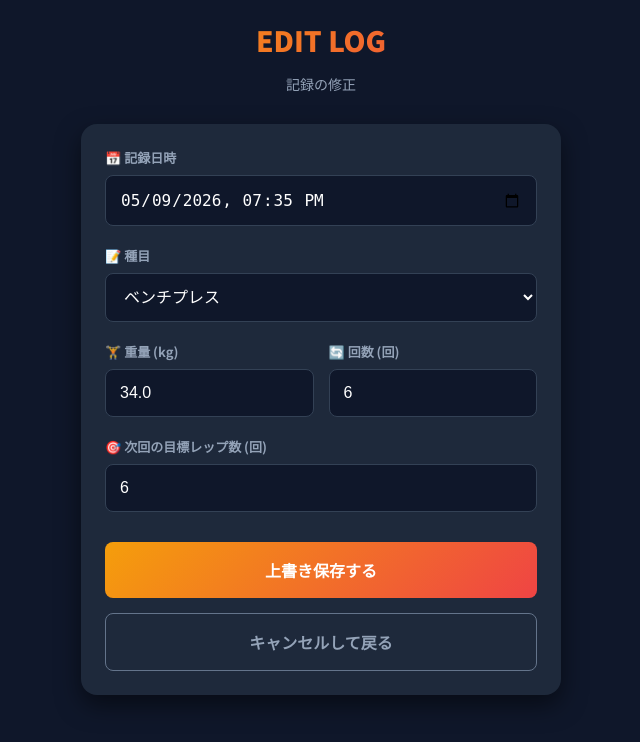
After one commit to somahonoki1-collab/web-app, a Flask app: page /edit/1 in a window 1280 px wide. The commit adds this page. Shown: the top 742 px of the page, without its empty margins (319-959 px from the left). Run offline with Flask 3, Linux system fonts and the light colour scheme.

Commit message:
編集機能の追加

```diff
--- a/app.py
+++ b/app.py
@@ -91,5 +91,45 @@ def delete_log(log_id):
     # 削除が終わったら、home関数に自動で戻る
     return redirect(url_for('home'))
 
+# --- 6. 編集機能 ---
+@app.route("/edit/<int:log_id>", methods=["GET", "POST"])
+def edit_log(log_id):
+    log_to_edit = TrainingLog.query.get(log_id)
+
+    if request.method == "POST":
+        # === 保存ボタンが押された時（上書き処理） ===
+
+        new_lift = request.form.get("lift_type")
+        new_weight = float(request.form.get("weight"))
+        new_reps = int(request.form.get("reps"))
+        new_target = int(request.form.get("target_reps"))
+
+        new_max_weight = calculate_1rm(new_weight, new_reps, new_lift)
+        new_next_weight = calculate_target_weight(new_max_weight, new_target, new_lift)
+        new_max_weight = round(new_max_weight, 1)
+        new_next_weight = round(new_next_weight, 1)
+
+        new_date_str = request.form.get("date")
+        # 文字列をPythonの日時データに変換する
+        new_date = datetime.strptime(new_date_str, '%Y-%m-%dT%H:%M')
+
+        log_to_edit.lift_type = new_lift
+        log_to_edit.weight = new_weight
+        log_to_edit.reps = new_reps
+        log_to_edit.one_rm = new_max_weight
+        log_to_edit.target_reps = new_target
+        log_to_edit.target_weight = new_next_weight
+        log_to_edit.date = new_date
+
+        # データベースの変更を確定して保存する
+        db.session.commit()     # 確定して保存
+
+        return redirect(url_for('home'))
+
+    else:
+        # === 編集ボタンが押された直後 ===
+        # まだ作っていませんが、編集専用の画面に log_to_edit を渡して開く
+        return render_template("edit.html", log=log_to_edit)
+
 if __name__ == "__main__":
     app.run(debug=True)
--- /dev/null
+++ b/templates/edit.html
@@ -0,0 +1,76 @@
+<!DOCTYPE html>
+<html lang="ja">
+<head>
+    <meta charset="UTF-8">
+    <meta name="viewport" content="width=device-width, initial-scale=1.0">
+    <title>記録の編集 - Workout Tracker</title>
+    <link href="https://fonts.googleapis.com/css2?family=Noto+Sans+JP:wght@400;700;900&display=swap" rel="stylesheet">
+    <style>
+        /* トップページと同じダークモードのデザイン */
+        body { font-family: 'Noto Sans JP', sans-serif; background-color: #0f172a; color: #f8fafc; margin: 0; padding: 20px; display: flex; justify-content: center; }
+        .container { max-width: 480px; width: 100%; }
+        .app-header { text-align: center; margin-bottom: 30px; }
+        .app-title { font-size: 28px; font-weight: 900; margin: 0; background: linear-gradient(135deg, #f59e0b 0%, #ef4444 100%); -webkit-background-clip: text; -webkit-text-fill-color: transparent; }
+        .card { background: #1e293b; border-radius: 16px; padding: 24px; box-shadow: 0 10px 25px rgba(0,0,0,0.5); }
+        .form-group { margin-bottom: 20px; text-align: left; }
+        label { display: block; font-size: 13px; font-weight: 700; margin-bottom: 8px; color: #94a3b8; }
+        input, select { width: 100%; padding: 14px; border-radius: 8px; border: 1px solid #334155; background: #0f172a; color: #fff; font-size: 16px; box-sizing: border-box; transition: all 0.3s ease; }
+        input:focus, select:focus { outline: none; border-color: #f59e0b; box-shadow: 0 0 0 3px rgba(245, 158, 11, 0.2); }
+        .btn-primary { width: 100%; padding: 16px; border: none; border-radius: 8px; background: linear-gradient(135deg, #f59e0b, #ef4444); color: white; font-size: 16px; font-weight: 700; cursor: pointer; transition: transform 0.2s, box-shadow 0.2s; margin-top: 10px; }
+        .btn-primary:hover { transform: translateY(-2px); box-shadow: 0 8px 20px rgba(239, 68, 68, 0.4); }
+        .btn-cancel { display: block; text-align: center; width: 100%; padding: 16px; border: 1px solid #64748b; border-radius: 8px; background: transparent; color: #94a3b8; font-size: 16px; font-weight: 700; text-decoration: none; box-sizing: border-box; margin-top: 15px; }
+    </style>
+</head>
+<body>
+    <div class="container">
+        <div class="app-header">
+            <h1 class="app-title">EDIT LOG</h1>
+            <p style="color: #94a3b8; font-size: 14px;">記録の修正</p>
+        </div>
+
+        <div class="card">
+            <!-- actionの送り先を /edit/〇〇 に指定して、POSTで送る -->
+            <form method="POST" action="/edit/{{ log.id }}">
+
+                <div class="form-group">
+                    <label>📅 記録日時</label>
+                    <!-- Pythonから渡された日時を初期値(value)としてセット -->
+                    <input type="datetime-local" name="date" required value="{{ log.date.strftime('%Y-%m-%dT%H:%M') }}">
+                </div>
+
+                <div class="form-group">
+                    <label>📝 種目</label>
+                    <select name="lift_type" required>
+                        <!-- 元の種目が選ばれた状態にするためのif文 -->
+                        <option value="ベンチプレス" {% if log.lift_type == 'ベンチプレス' %}selected{% endif %}>ベンチプレス</option>
+                        <option value="スクワット" {% if log.lift_type == 'スクワット' %}selected{% endif %}>スクワット</option>
+                        <option value="その他" {% if log.lift_type == 'その他' %}selected{% endif %}>その他(ダンベル等)</option>
+                    </select>
+                </div>
+
+                <div style="display: flex; gap: 15px;">
+                    <div class="form-group" style="flex: 1;">
+                        <label>🏋️ 重量 (kg)</label>
+                        <!-- 元の重量を初期値(value)としてセット -->
+                        <input type="number" step="0.5" name="weight" required value="{{ log.weight }}">
+                    </div>
+                    <div class="form-group" style="flex: 1;">
+                        <label>🔄 回数 (回)</label>
+                        <!-- 元の回数を初期値(value)としてセット -->
+                        <input type="number" name="reps" required value="{{ log.reps }}">
+                    </div>
+                </div>
+
+                <div class="form-group">
+                    <label>🎯 次回の目標レップ数 (回)</label>
+                    <!-- 元の目標回数を初期値(value)としてセット -->
+                    <input type="number" name="target_reps" required value="{{ log.target_reps }}">
+                </div>
+
+                <button type="submit" class="btn-primary">上書き保存する</button>
+                <a href="/" class="btn-cancel">キャンセルして戻る</a>
+            </form>
+        </div>
+    </div>
+</body>
+</html>
```
Also changed, not shown: templates/index.html (+11 -3 lines), instance/training.db.
